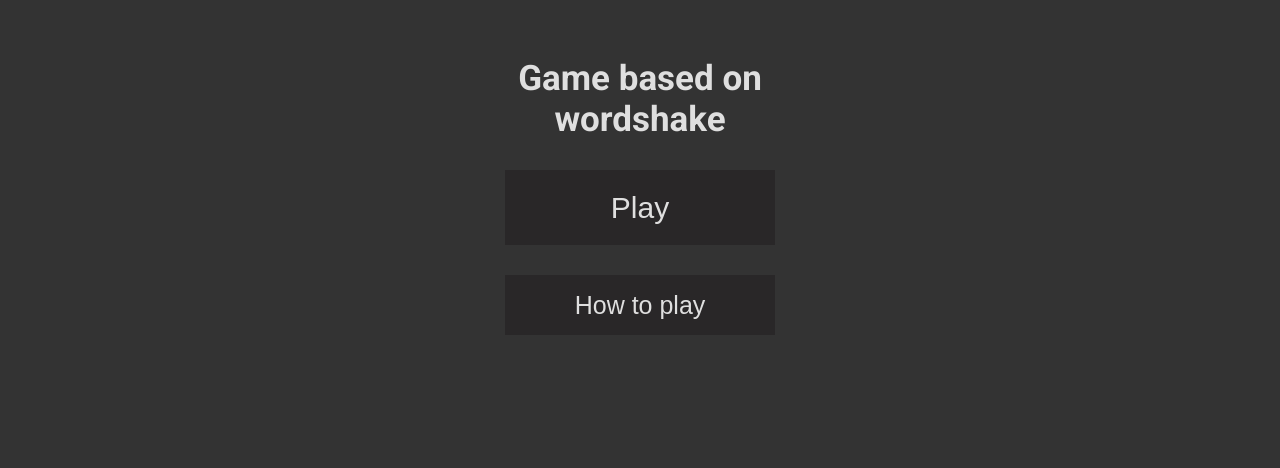
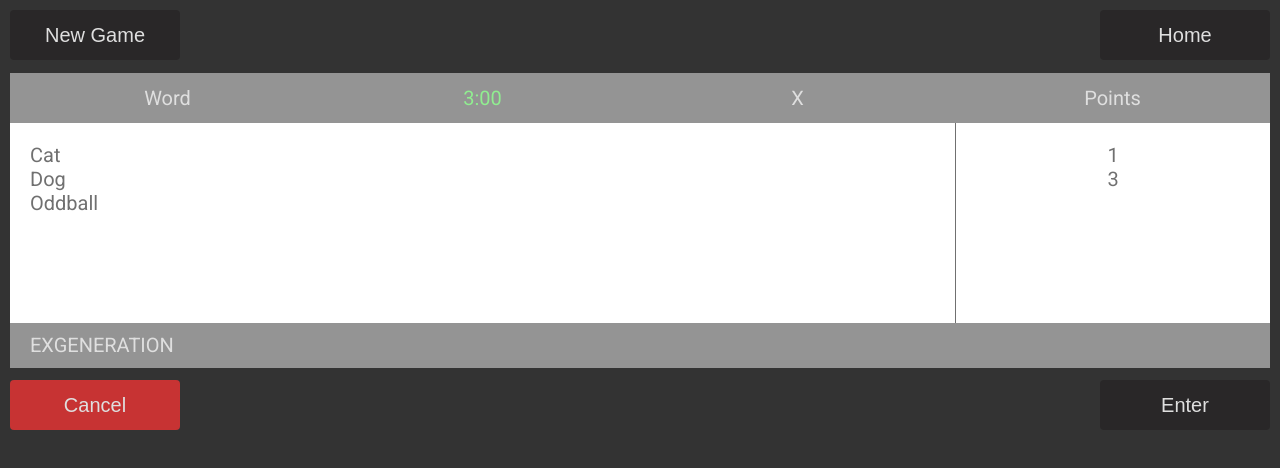
Before and after one commit to Glazinski/word-match, a website built with webpack: page src/template.html in a window 1280 px wide. Built offline with nearby package versions, Linux system fonts and the light colour scheme.

Commit message:
Add board with set, list of words and place for word
Add board with set which contains four columns with:
-Word - Contains list of words which user has entered
-Time - Shows how much time is left
-Hint - Contains svg with hint icon which helps you with finding words
-Points - Contains list of points for each word user has entered

Add _utilities file which contains small classes like margins,
paddings etc.

Style board and new buttons for cancel word and enter word

```diff
--- a/src/main.scss
+++ b/src/main.scss
@@ -3,7 +3,9 @@
 
 @import './sass/base/base';
 @import './sass/base/typography';
+@import './sass/base/utilities';
 
 @import './sass/components/button';
 
 @import './sass/pages/home';
+@import './sass/pages/game';
--- a/src/sass/abstracts/_mixins.scss
+++ b/src/sass/abstracts/_mixins.scss
@@ -11,3 +11,9 @@
    flex-direction: column;
    text-align: center;
 }
+
+@mixin flexboxBetween {
+   display: flex;
+   justify-content: space-between;
+   align-items: center;
+}
--- a/src/sass/abstracts/_variables.scss
+++ b/src/sass/abstracts/_variables.scss
@@ -3,6 +3,10 @@ $bg-color: #333;
 $font-color: #dfdfdf;
 $primary-color: #1a1a1a;
 $primary-light-color: #292728;
+$secondary-color: #949494;
+$secondary-dark-color: #707070;
+$white-color: #fff;
+$red-color: #c73333;
 
 // FONT SIZE
 $font-size-default: 1.6rem;
--- a/src/sass/base/_typography.scss
+++ b/src/sass/base/_typography.scss
@@ -12,3 +12,17 @@ body {
       font-size: $font-size-xl;
    }
 }
+
+.board-heading {
+   font-size: $font-size-s;
+   font-weight: 400;
+}
+
+.board-time {
+   color: lightgreen;
+   font-size: $font-size-s;
+}
+
+.list {
+   list-style: none;
+}
--- /dev/null
+++ b/src/sass/base/_utilities.scss
@@ -0,0 +1,3 @@
+.u-margin-top-medium {
+   margin-top: 1rem;
+}
--- a/src/sass/components/_button.scss
+++ b/src/sass/components/_button.scss
@@ -3,6 +3,7 @@
    border: none;
    background-color: $primary-light-color;
    color: $font-color;
+   border-radius: 4px;
 }
 
 .btn-menu {
@@ -26,4 +27,8 @@
    min-width: 170px;
    height: 5rem;
    font-size: $font-size-s;
+
+   &--cancel {
+      background-color: $red-color;
+   }
 }
--- a/src/sass/pages/_game.scss
+++ b/src/sass/pages/_game.scss
@@ -0,0 +1,64 @@
+.section-control {
+   @include flexboxBetween;
+}
+
+.section-board {
+   @include flexboxColumn;
+   width: 100%;
+   height: 300px;
+   margin-top: 1rem;
+
+   &__set {
+      @include flexbox;
+      justify-content: space-around;
+      width: 100%;
+      height: 50px;
+      background-color: $secondary-color;
+   }
+
+   &__item {
+      width: 25%;
+   }
+
+   &__list {
+      display: flex;
+      width: 100%;
+      height: 200px;
+      background-color: $white-color;
+      font-size: $font-size-s;
+      color: $secondary-dark-color;
+   }
+
+   &__ur-word {
+      display: flex;
+      align-items: center;
+      text-align: left;
+      width: 100%;
+      height: 45px;
+      background-color: $secondary-color;
+      padding-left: 2rem;
+      font-size: $font-size-s;
+   }
+}
+
+.words {
+   width: 75%;
+   text-align: left;
+   padding-left: 2rem;
+}
+
+.points {
+   width: 25%;
+   text-align: center;
+   border-left: 1px solid $secondary-dark-color;
+}
+
+.list {
+   &__words {
+      margin-top: 2rem;
+   }
+
+   &__points {
+      margin-top: 2rem;
+   }
+}
--- a/src/sass/pages/_home.scss
+++ b/src/sass/pages/_home.scss
@@ -11,8 +11,3 @@
       @include flexboxColumn;
    }
 }
-
-.section-control {
-   @include flexbox;
-   justify-content: space-between;
-}
--- a/src/template.html
+++ b/src/template.html
@@ -12,7 +12,7 @@
 
 	<main class="main">
 
-		<section class="section-menu">
+		<!-- <section class="section-menu">
 			<div class="section-menu__container">
 				<div class="heading-title">
 					<h1 class="heading-title__title">Game based on wordshake</h1>
@@ -22,16 +22,52 @@
 
 				<button class="btn btn-menu btn-menu--2">How to play</button>
 			</div>
-		</section>
+		</section> -->
 
-		<!-- <section class="section-control">
+		<section class="section-control">
 			<button class="btn btn-control">New Game</button>
 			<button class="btn btn-control">Home</button>
 		</section>
 
 		<section class="section-board">
+			<div class="section-board__set">
+				<h3 class="section-board__item board-heading">Word</h3>
+				<div class="section-board__item board-time">
+					<span>3:00</span>
+				</div>
+				<div class="section-board__item hint board-heading">
+					X
+				</div>
+				<h3 class="section-board__item board-heading">Points</h3>
+			</div>
 
-		</section> -->
+			<div class="section-board__list">
+				<div class="words">
+					<ul class="list list__words">
+						<li>Cat</li>
+						<li>Dog</li>
+						<li>Oddball</li>
+					</ul>
+				</div>
+
+				<div class="points">
+					<ul class="list list__points">
+						<li>1</li>
+						<li>3</li>
+					</ul>
+				</div>
+			</div>
+
+			<div class="section-board__ur-word">
+				<span>EXGENERATION</span>
+			</div>
+		</section>
+
+		<section class="section-control u-margin-top-medium">
+			<button class="btn btn-control btn-control--cancel">Cancel</button>
+			<button class="btn btn-control">Enter</button>
+		</section>
+
 
 	</main>
 
```
